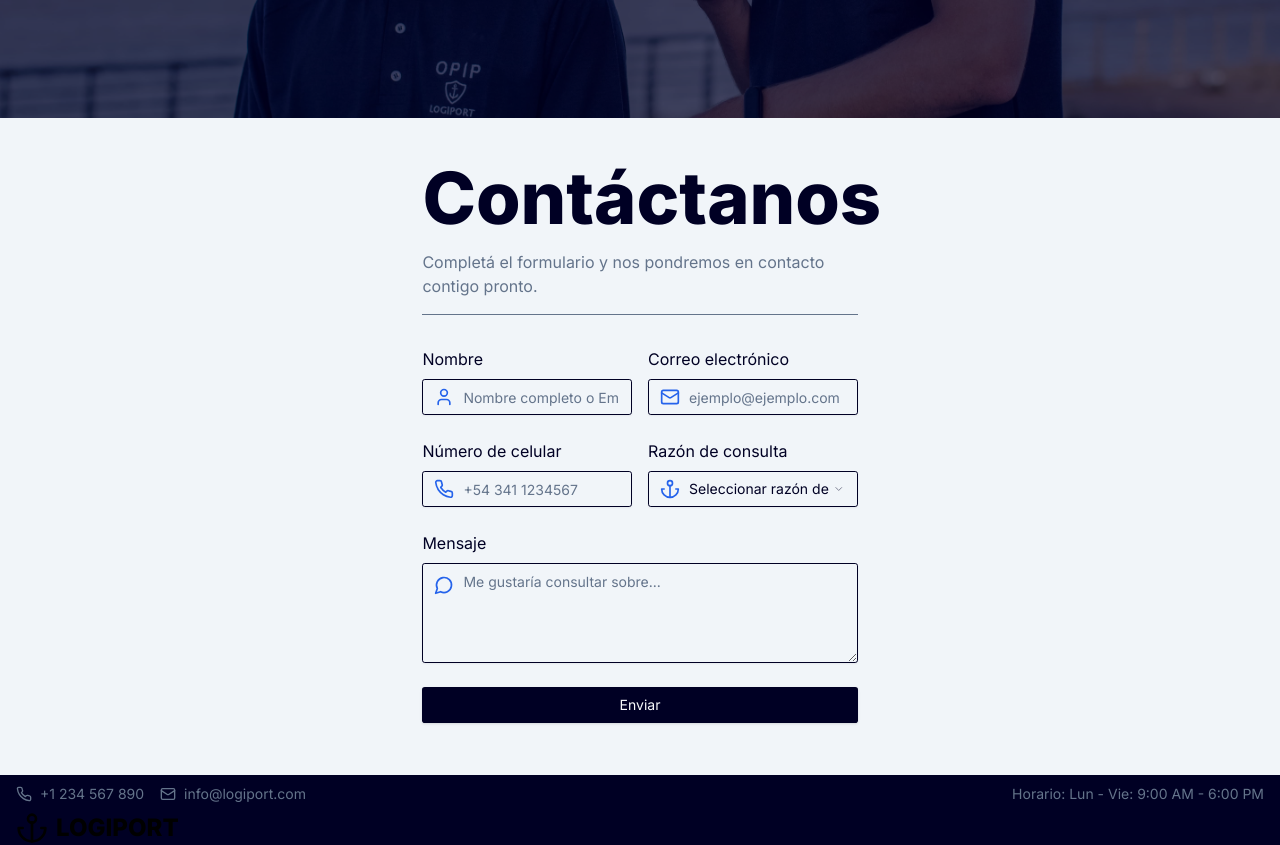
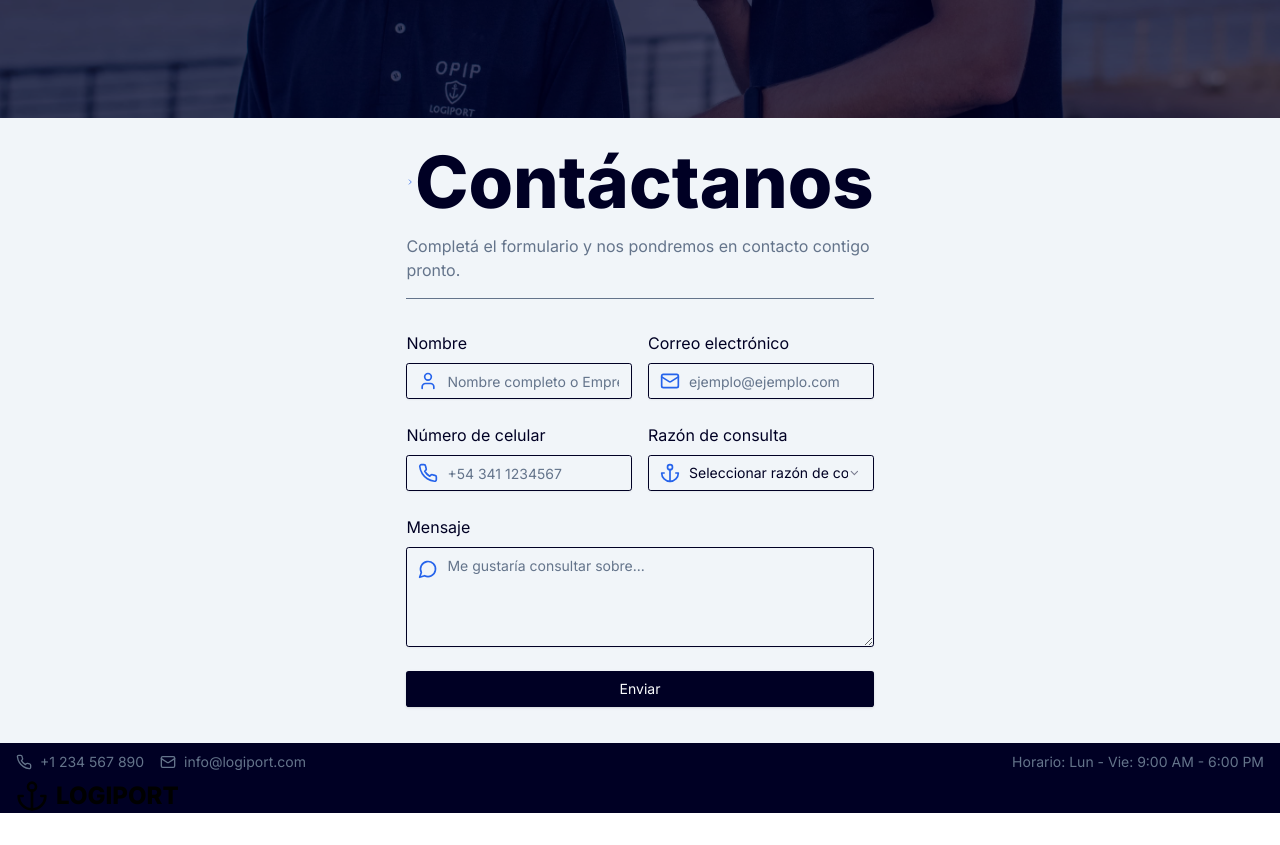
Before and after one commit to Stefano-Mazziotta/logiport.com.ar, a Next.js app: page / in a window 1280 px wide. Shown: the part 2560-3405 px from the top of the page. After the commit the page ends 3373 px from the top, so only its background shows below. Built offline with nearby package versions, Linux system fonts and the light colour scheme.

Commit message:
working on contact form

```diff
--- a/src/components/sections/contactSection.tsx
+++ b/src/components/sections/contactSection.tsx
@@ -107,7 +107,7 @@ const ContactSection: React.FC = () => {
         id="contact"
         className="relative flex flex-col items-center justify-center bg-secondary px-4 pt-3 text-foreground"
       >
-        <div className="flex w-full flex-col rounded-t-md p-8 md:w-[80%] lg:w-[40%]">
+        <div className="flex w-full flex-col rounded-t-md p-4 md:w-[80%] lg:w-[40%]">
           <div className="flex flex-col gap-4">
             <h2 className="flex items-center text-3xl font-extrabold md:text-4xl lg:text-7xl">
               <ChevronRight size={24} className="text-primary" />
```
